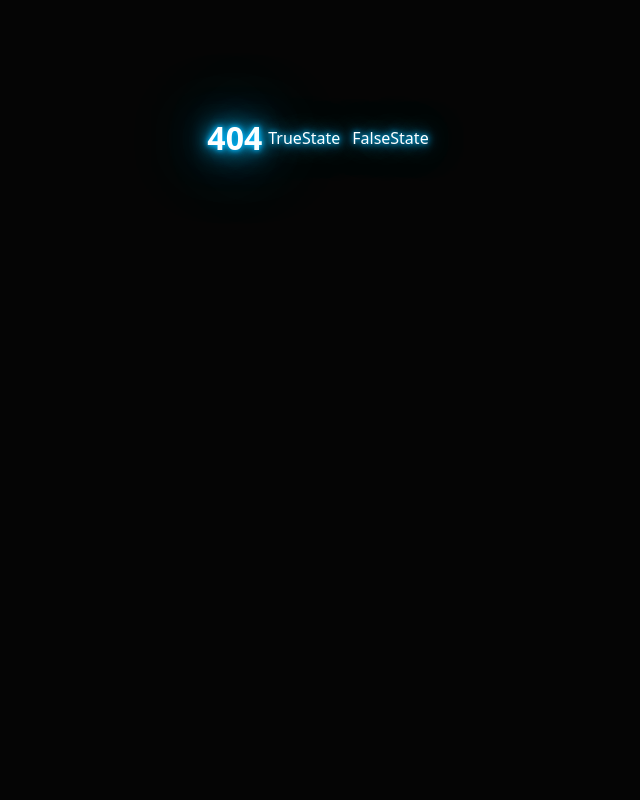
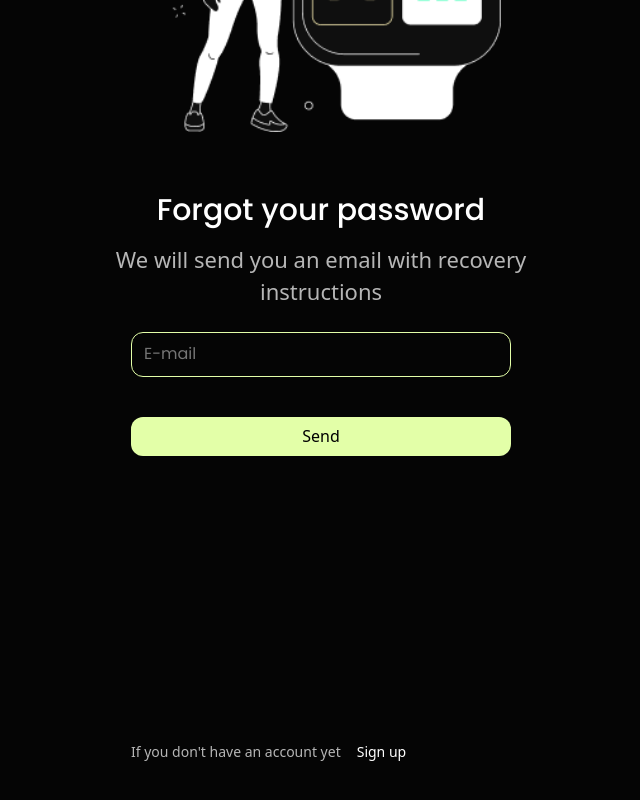
Before and after one commit to AnnaHort/HealthyHub, a React (Vite) app: page /HealthyHub/forgot-password in a window 1280 px wide. Before the commit this address had no page. Shown: the part 380-1180 px from the top of the page, without its empty margins (319-959 px from the left). Before the commit the page ends 800 px from the top, so only its background shows below. Built offline with nearby package versions, Linux system fonts and the light colour scheme.

Commit message:
added ForgotPasswordPage

```diff
--- a/src/App.jsx
+++ b/src/App.jsx
@@ -3,6 +3,7 @@ import { Route, Routes } from 'react-router-dom';
 import ErrorPage from 'pages/ErrorPage/ErrorPage';
 import WelcomePage from './pages/WelcomePage/welcomePage';
 import SignInPages from './pages/SignInPages/SignInPages';
+import ForgotPasswordPage from './components/ForgotPasswordPage/ForgotPasswordPage';
 
 const SharedLayout = lazy(() =>
   import('./components/SharedLayout/SharedLayout')
@@ -19,7 +20,7 @@ function App() {
             <Route path="/signin" element={<SignInPages />} />
             <Route path="/signup" element={<SignUpPage />} />
             <Route path="/welcome" element={<WelcomePage />} />
-
+            <Route path="/forgot-password" element={<ForgotPasswordPage />} />
           </Route>
           <Route path="*" element={<ErrorPage />} />
         </Routes>
--- /dev/null
+++ b/src/components/ForgotPasswordPage/ForgotPasswordPage.jsx
@@ -0,0 +1,69 @@
+import {
+  RegisterTitleContainer,
+  SignInBtnContainer,
+  SignInPagesContainer,
+} from '../../pages/SignInPages/SignInPages.styled';
+import {
+  Image,
+  Input,
+  InputContainer,
+  RegisterForm,
+} from '../SignUpForm/SignUpRegister.styled';
+import RegisterImageMobile from '../../img/register-img-mobile.png';
+import RegisterImageTablet from '../../img/register-img-tablet.png';
+import RegisterImageDesktop from '../../img/register-img-desktop.png';
+import {
+  ForgotPassBtn,
+  ForgotPassBtnContainer,
+  ForgotPassLinkContainer,
+  ForgotPassLinkSignUp,
+  ForgotPassText,
+  ForgotPassTitle,
+  ForgotPassTitleText,
+} from './ForgotPasswordPage.styled';
+
+const ForgotPasswordPage = () => {
+  return (
+    <SignInPagesContainer>
+      <Image
+        src={RegisterImageMobile}
+        srcSet={`${RegisterImageTablet} 834w, ${RegisterImageDesktop} 1440w`}
+        sizes="(max-width: 833px) 100vw, (min-width: 834px) 50vw"
+        alt="Responsive Image"
+      />
+      <RegisterTitleContainer>
+        <ForgotPassTitle>Forgot your password</ForgotPassTitle>
+        <ForgotPassTitleText>
+          We will send you an email with recovery instructions
+        </ForgotPassTitleText>
+
+        <RegisterForm autoComplete="off">
+          <label htmlFor="email">
+            <InputContainer>
+              <Input
+                type="email"
+                id="email"
+                name="email"
+                placeholder="E-mail"
+              />
+            </InputContainer>
+          </label>
+
+          <ForgotPassBtnContainer>
+            <SignInBtnContainer>
+              <ForgotPassBtn type="submit">Send</ForgotPassBtn>
+            </SignInBtnContainer>
+
+            <ForgotPassLinkContainer>
+              <ForgotPassText>
+                If you don&#39;t have an account yet
+              </ForgotPassText>
+              <ForgotPassLinkSignUp to="/signup">Sign up</ForgotPassLinkSignUp>
+            </ForgotPassLinkContainer>
+          </ForgotPassBtnContainer>
+        </RegisterForm>
+      </RegisterTitleContainer>
+    </SignInPagesContainer>
+  );
+};
+export default ForgotPasswordPage;
--- /dev/null
+++ b/src/components/ForgotPasswordPage/ForgotPasswordPage.styled.js
@@ -0,0 +1,96 @@
+import { Link } from 'react-router-dom';
+import styled from 'styled-components';
+
+export const ForgotPassBtnContainer = styled.div`
+  display: flex;
+  flex-direction: column;
+  gap: 56px;
+  @media (min-width: 768px) {
+    margin-right: auto;
+    margin-left: auto;
+    width: 380px;
+    gap: 286px;
+  }
+  @media (min-width: 1440px) {
+      margin-right: 0;
+      margin-left: 0;
+    }
+`;
+
+export const ForgotPassTitle = styled.h2`
+  color: var(--color-primary-white);
+  font-family: Poppins;
+  font-size: 24px;
+  font-weight: 500;
+  line-height: 1.25;
+  margin-bottom: 16px;
+  @media (min-width: 768px) {
+    font-size: 30px;
+    line-height: 1.2;
+    text-align: center;
+    margin-bottom: 16px;
+    @media (min-width: 1440px) {
+      text-align: start;
+    }
+  }
+`;
+
+export const ForgotPassTitleText = styled.p`
+  color: var(--color-primary-grey);
+  font-size: 18px;
+  line-height: 1.33;
+  margin-bottom: 24px;
+  @media (min-width: 768px) {
+    font-size: 22px;
+    line-height: 1.45;
+  }
+  @media (min-width: 1440px) {
+      text-align: start;
+    }
+`;
+export const ForgotPassBtn = styled.button`
+  border-radius: 12px;
+  border: none;
+  outline: none;
+  background: var(--color-primary-green-lite);
+  padding: 8px 10px;
+  margin-top: 20px;
+  color: var(--bg-primary);
+  text-align: center;
+  font-weight: 500;
+  line-height: 1.43;
+  width: 100%;
+  /* @media (min-width: 768px) {
+    max-width: 380px;
+    margin-bottom: 238px;
+    margin-bottom: 206px;
+  } */
+
+  /* @media (min-width: 1440px) {
+    margin-bottom: 168px;
+    width: 50%;
+  } */
+`;
+
+export const ForgotPassLinkContainer = styled.div`
+  display: flex;
+  flex-direction: column;
+  gap: 16px;
+  @media (min-width: 768px) {
+    flex-direction: row;
+  }
+`;
+
+export const ForgotPassText = styled.p`
+  color: var(--color-primary-grey);
+  font-size: 14px;
+  font-weight: 400;
+  line-height: 1.43;
+`;
+
+export const ForgotPassLinkSignUp = styled(Link)`
+  color: var(--color-primary-white);
+  font-size: 14px;
+  font-weight: 500;
+  line-height: 1.43;
+`;
--- a/src/components/SignUpForm/SignUpRegister.styled.jsx
+++ b/src/components/SignUpForm/SignUpRegister.styled.jsx
@@ -32,6 +32,8 @@ export const Image = styled.img`
   width: 300px;
   height: 296px;
   margin-bottom: 24px;
+  margin-right: auto;
+  margin-left: auto;
   @media (min-width: 768px) {
     width: 380px;
     height: 376px;
@@ -41,6 +43,8 @@ export const Image = styled.img`
     width: 592px;
     height: 588px;
     margin-bottom: 0;
+    margin-right: 0;
+    margin-left: 0;
   }
 `;
 
```
